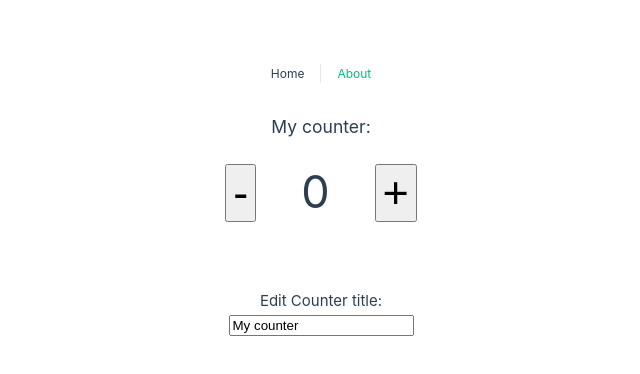
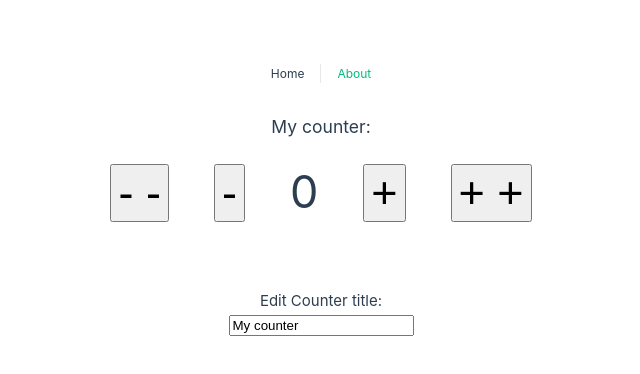
Before and after one commit to 4lexRossi/vue-api-composition, a Vue app: page / in a window 1280 px wide. Shown: the top 374 px of the page, without its empty margins (319-959 px from the left). Built offline with nearby package versions, Linux system fonts and the light colour scheme.

Commit message:
adding parameters to function

```diff
--- a/src/views/HomeView.vue
+++ b/src/views/HomeView.vue
@@ -3,9 +3,11 @@
     <h3>{{ counterData.title }}:</h3>
 
     <div>
-      <button @click="decreaseCounter" class="btn">-</button>
+      <button @click="decreaseCounter(2)" class="btn">- -</button>
+      <button @click="decreaseCounter(1)" class="btn">-</button>
       <span class="counter">{{ counterData.count }}</span>
-      <button @click="increaseCounter" class="btn">+</button>
+      <button @click="increaseCounter(1)" class="btn">+</button>
+      <button @click="increaseCounter(2)" class="btn">+ +</button>
     </div>
 
     <div class="edit">
@@ -27,12 +29,12 @@
   title: 'My counter',
 });
 
-const increaseCounter = () => {
-  counterData.count++;
+const increaseCounter = (amount) => {
+  counterData.count += amount;
 };
 
-const decreaseCounter = () => {
-  counterData.count--;
+const decreaseCounter = (amount) => {
+  counterData.count -= amount;
 };
 </script>
 
```
